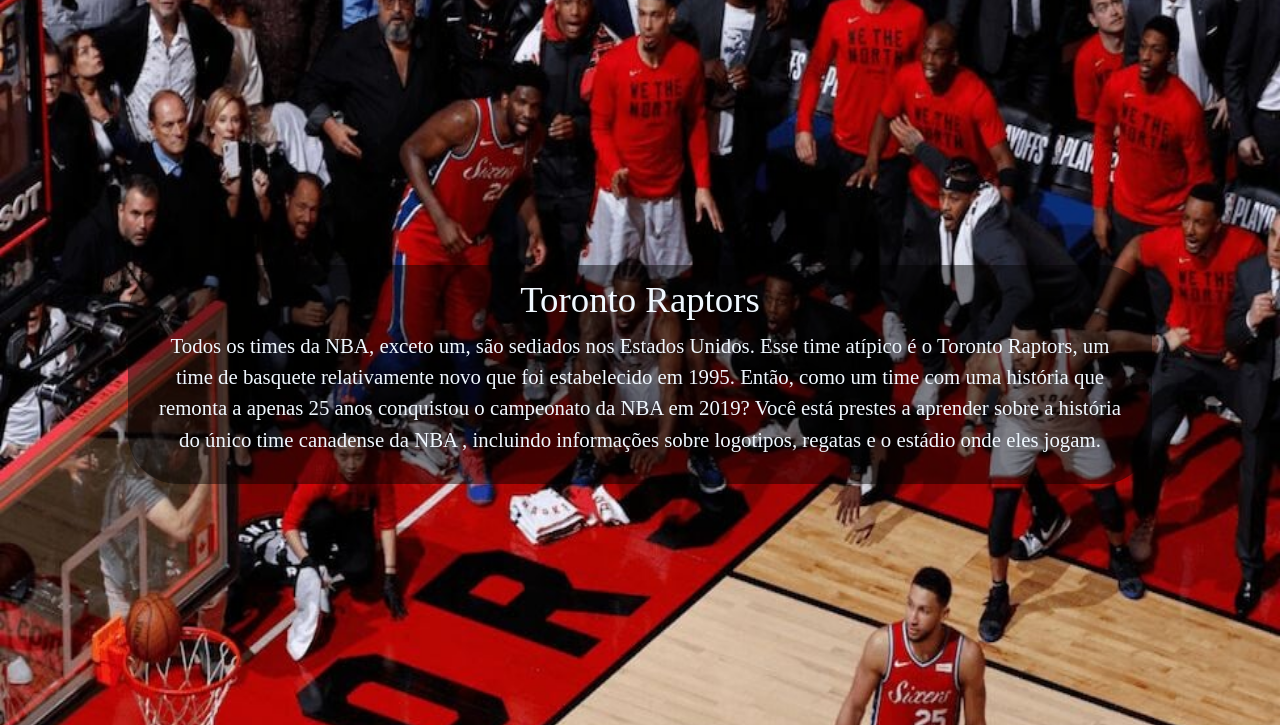
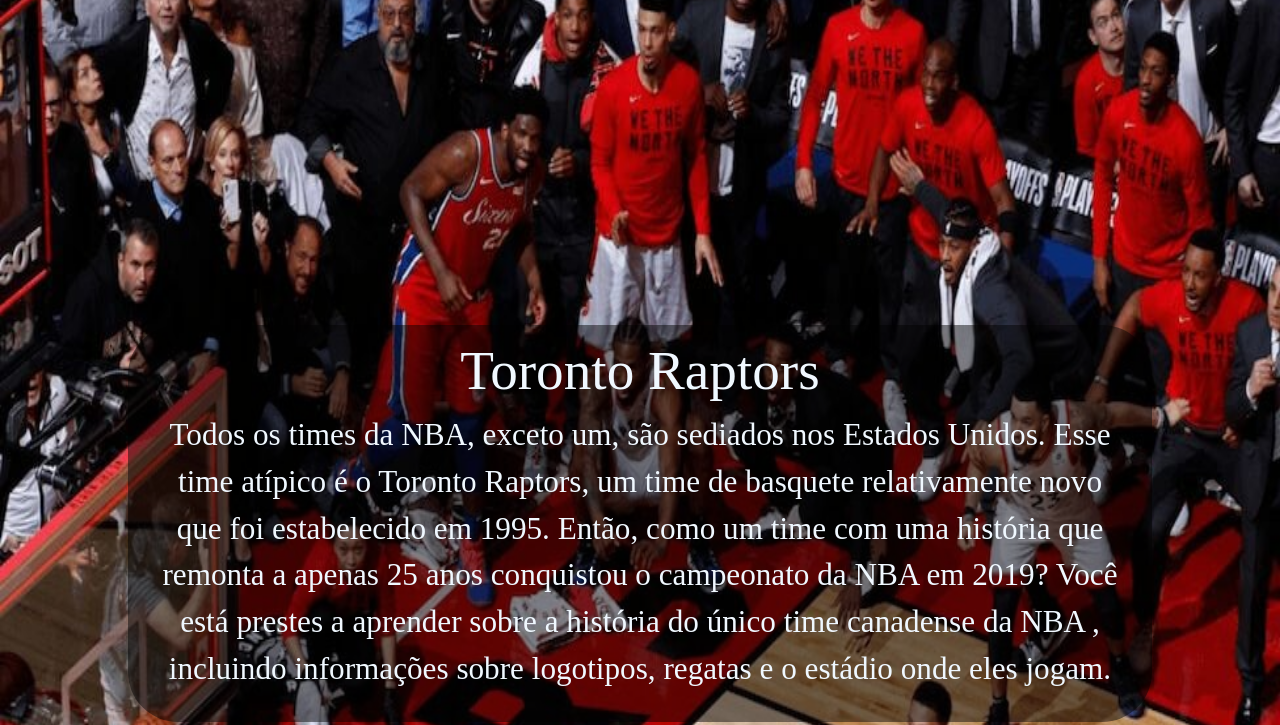
Before and after one commit to iAmVitu/Toronto-Raptors, a plain HTML site: page index.html in a window 1280 px wide. Shown: the part 75-800 px from the top of the page. Drawn offline with nearby package versions, Linux system fonts and the light colour scheme; a web font is replaced by a local one.

Commit message:
Update style.css

```diff
--- a/style.css
+++ b/style.css
@@ -200,6 +200,14 @@
     width: 80%;
     margin-bottom: 1%;
 }
+@media screen and (min-width: 1200px) {
+    #cabecalho {
+        height: 1000px;
+    }
+    #apresentacao {
+        font-size: 1.5em;
+    }
+}
 @media screen and (max-width: 800px) {
     #cabecalho{
         background-image: url("imagens/imgcabecalho-media.jpg");
```
